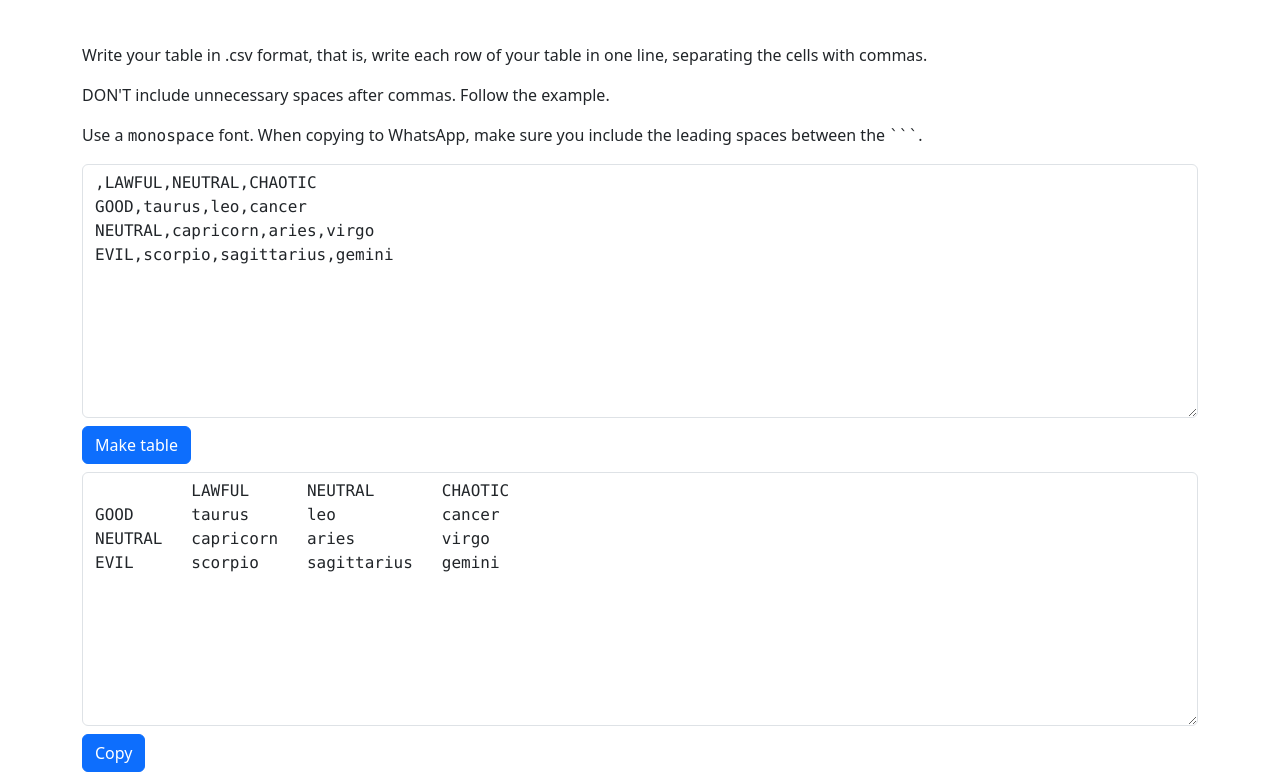
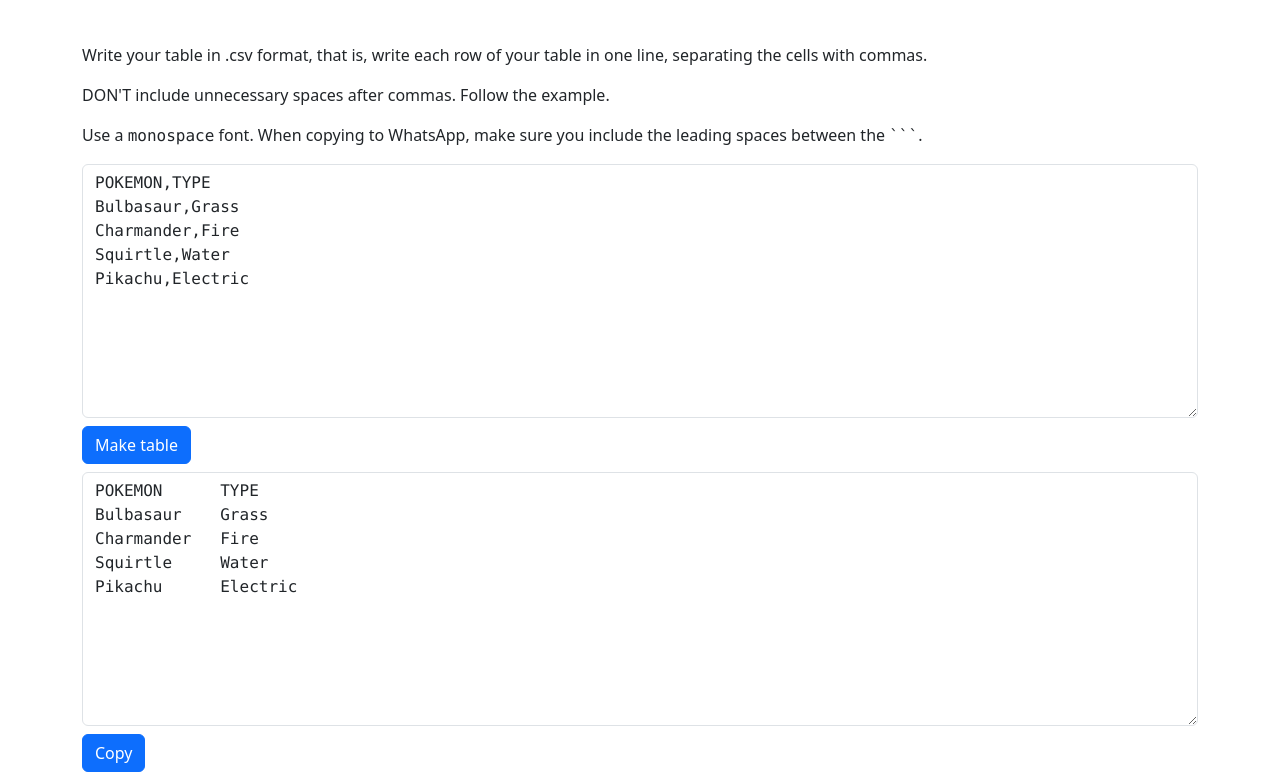
Before and after one commit to mserranomartin/PlainText-table, a plain HTML site: page index.html in a window 1280 px wide. Shown: the part 61-841 px from the top of the page. Drawn offline with nearby package versions, Linux system fonts and the light colour scheme.

Commit message:
cambio de ejemplo

```diff
--- a/index.html
+++ b/index.html
@@ -33,7 +33,7 @@
                 console.error('Could not copy text: ', err);
             });
         })
-        input.value = ',LAWFUL,NEUTRAL,CHAOTIC\nGOOD,taurus,leo,cancer\nNEUTRAL,capricorn,aries,virgo\nEVIL,scorpio,sagittarius,gemini';
+        input.value = 'POKEMON,TYPE\nBulbasaur,Grass\nCharmander,Fire\nSquirtle,Water\nPikachu,Electric';
         button.click();
     </script>
 </body>
```
